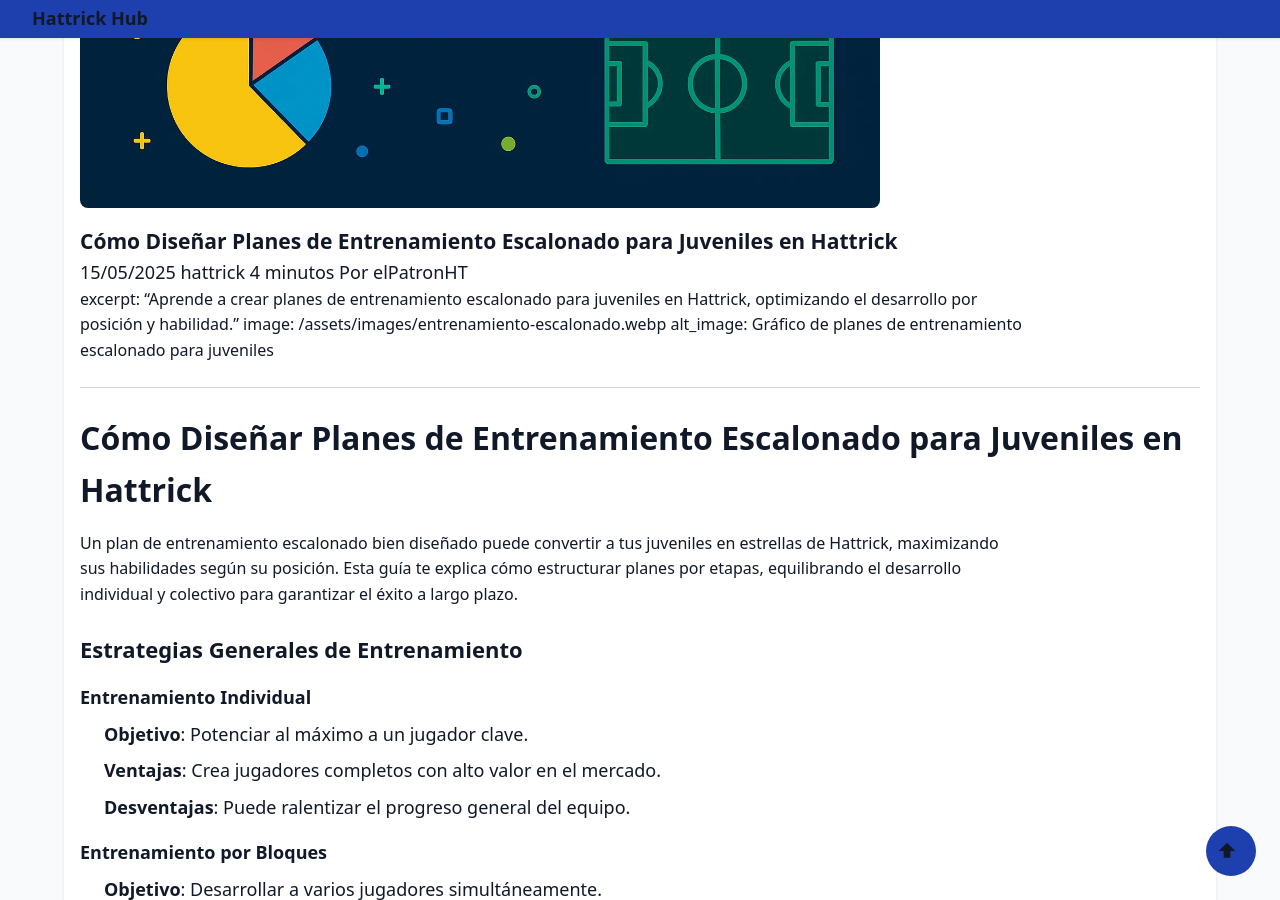
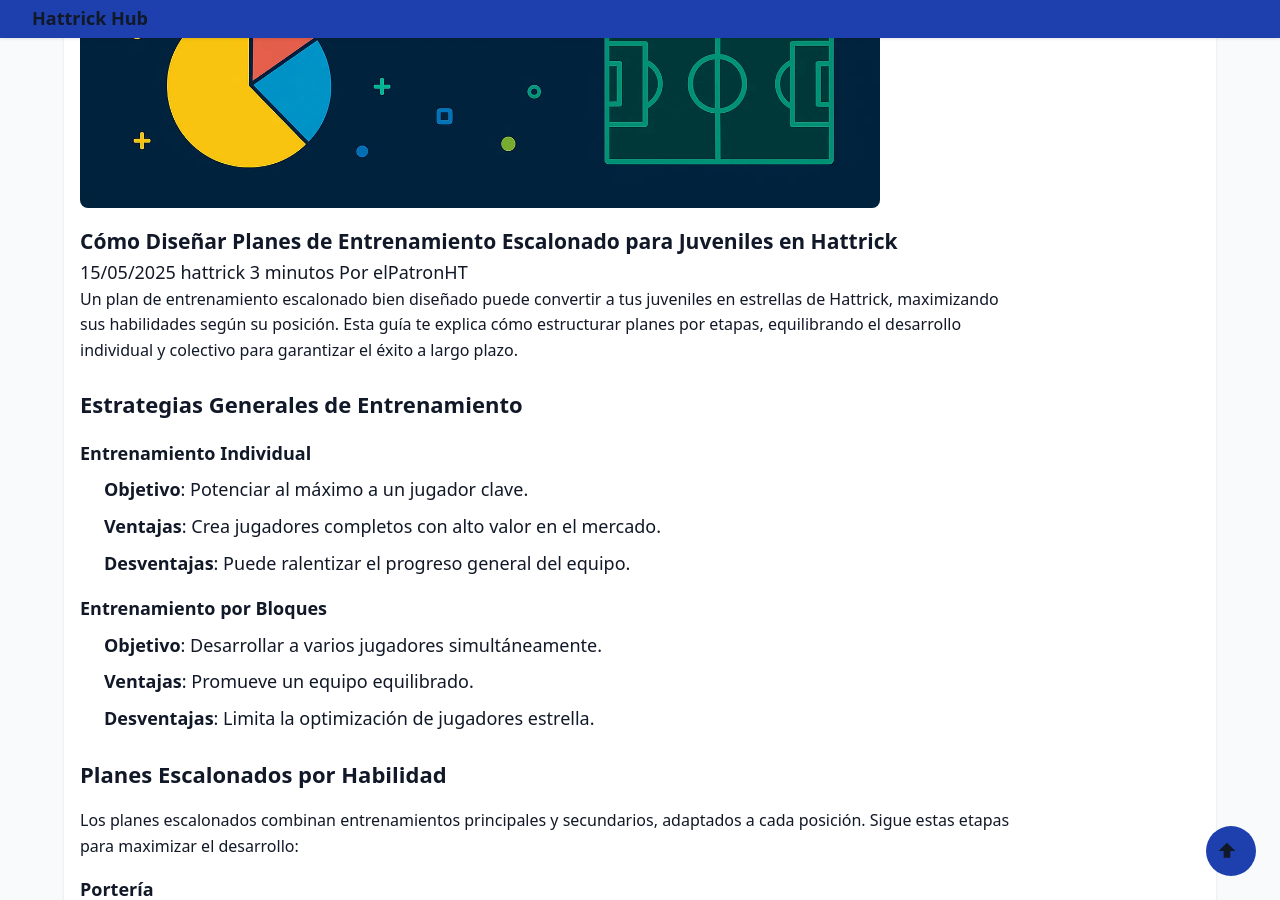
Before and after one commit to hattrick-hub/hattrick-hub.github.io, a Jekyll site: the page built from _blog/planes-entrenamiento-escalonado.md, in a window 1280 px wide and 900 px high, scrolled down 634 px. Built offline with Jekyll 4.4.1, drawn with Linux system fonts in a browser that asks for light colours.

Commit message:
Actualizar planes-entrenamiento-escalonado.md

```diff
--- a/_blog/planes-entrenamiento-escalonado.md
+++ b/_blog/planes-entrenamiento-escalonado.md
@@ -10,14 +10,6 @@ excerpt:
 image: "/assets/img/blog.webp"
 featured: false
 ---
-
-excerpt: "Aprende a crear planes de entrenamiento escalonado para juveniles en Hattrick, optimizando el desarrollo por
-posición y habilidad." image: /assets/images/entrenamiento-escalonado.webp alt_image: Gráfico de planes de entrenamiento
-escalonado para juveniles
-
----
-
-# Cómo Diseñar Planes de Entrenamiento Escalonado para Juveniles en Hattrick
 
 Un plan de entrenamiento escalonado bien diseñado puede convertir a tus juveniles en estrellas de Hattrick, maximizando
 sus habilidades según su posición. Esta guía te explica cómo estructurar planes por etapas, equilibrando el desarrollo
```
